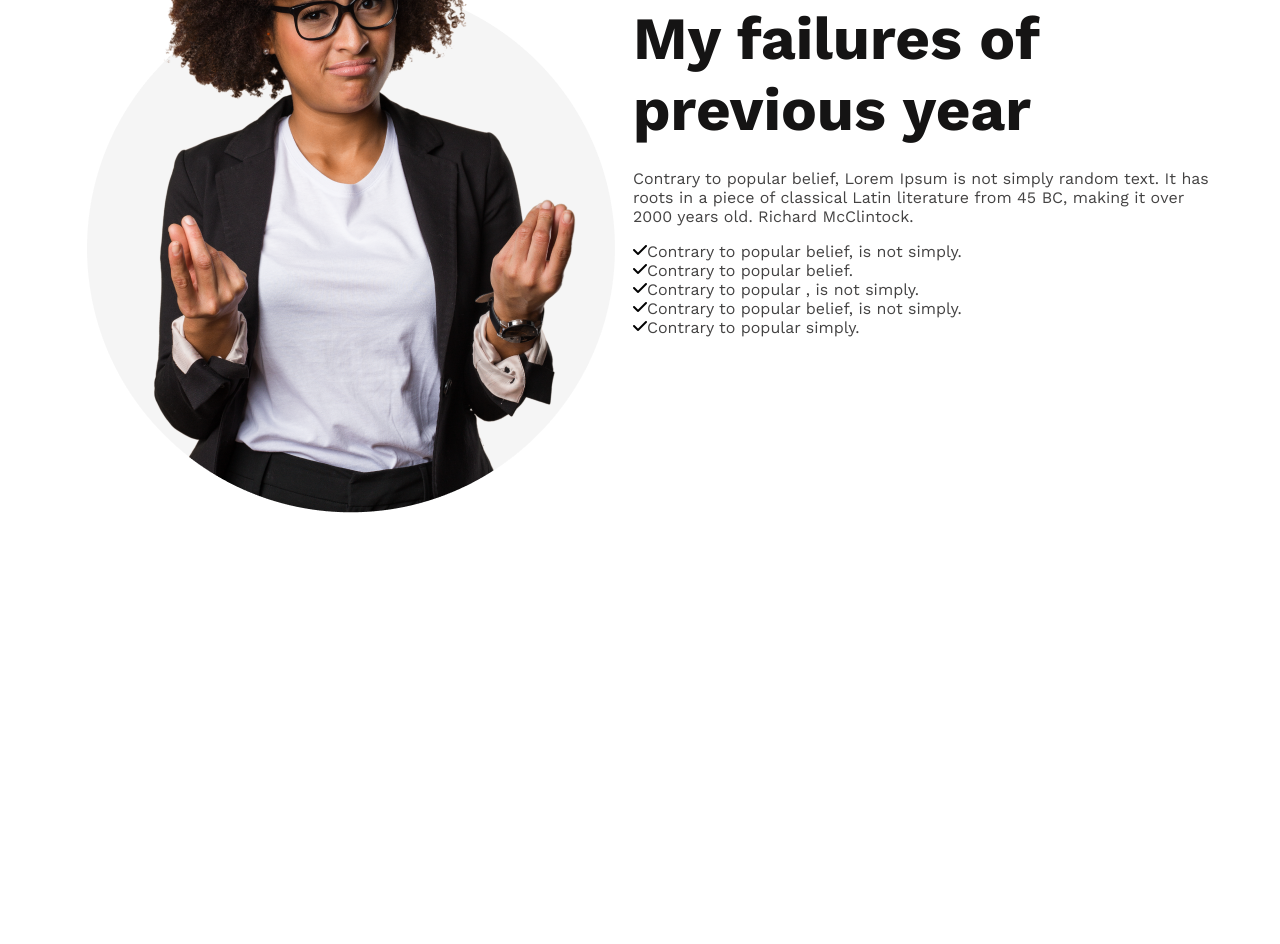
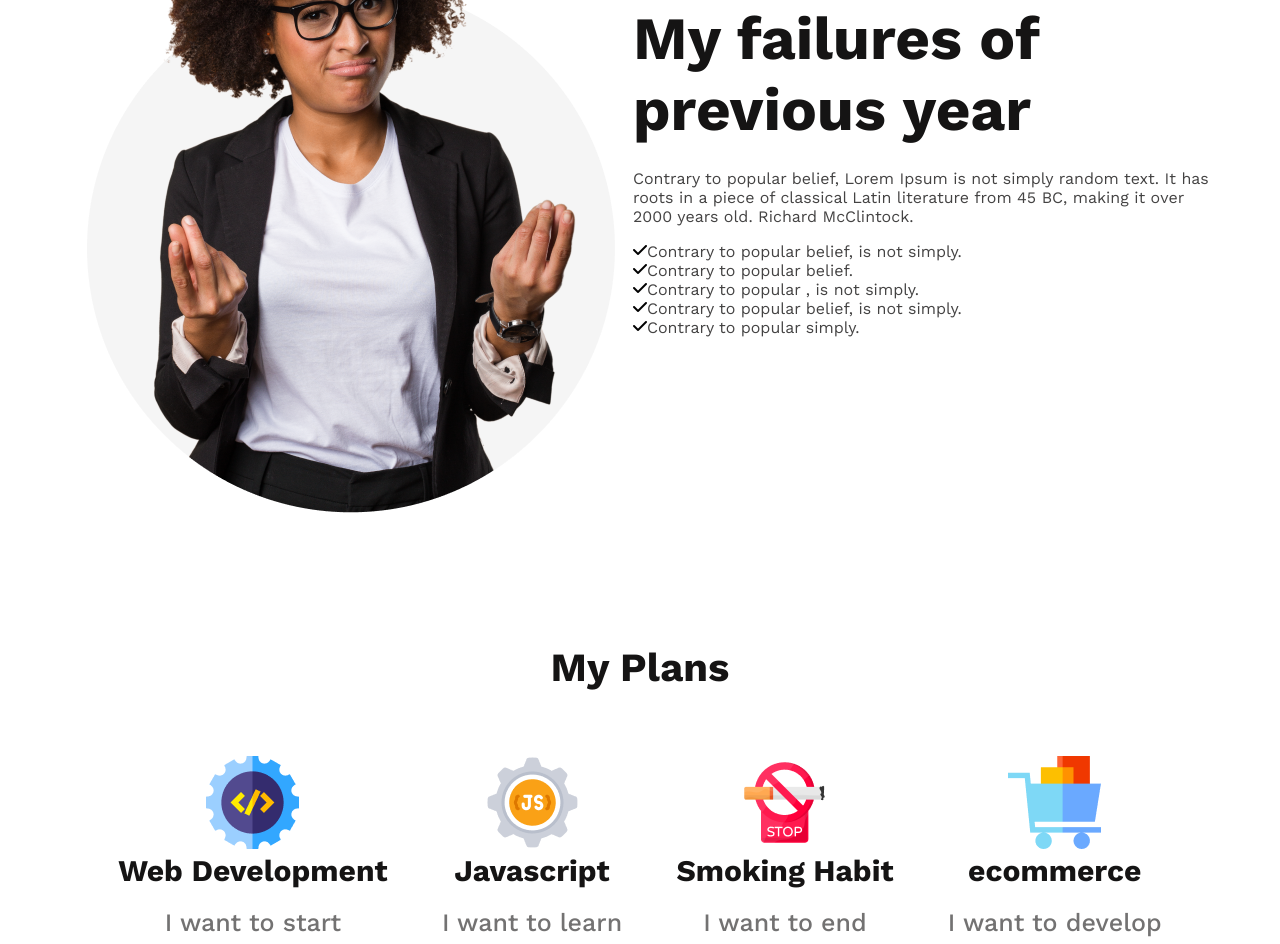
Before and after one commit to Rza-O/New-Year-New-Me-Template, a plain HTML site: page index.html in a window 1280 px wide. Shown: the part 1157-2101 px from the top of the page. Before the commit the page ends 1674 px from the top, so only its background shows below. Drawn offline with nearby package versions, Linux system fonts and the light colour scheme.

Commit message:
my plan section added

```diff
--- a/index.html
+++ b/index.html
@@ -21,6 +21,7 @@
 
     </header>
     <main>
+        <!--My failures of previous year section starts here -->
         <section class="my-failure-years-container">
             <div class="my-image">
                 <img src="./images/person.png" alt="">
@@ -48,9 +49,36 @@
                     <i class="fa-solid fa-check"></i>
                     <p>Contrary to popular simply.</p>
                 </span>
-
             </div>
         </section>
+        <!--My failures of previous year section end here -->
+        <!-- my plan section starts here -->
+         <section class="my-plan-container">
+            <h2>My Plans</h2>
+            <div class="my-plan-design-container">
+                <div class="my-plan-design">
+                    <img src="./images/icons/web.png" alt="">
+                    <h3>Web Development</h3>
+                    <p>I want to start</p>
+                </div>
+                <div class="my-plan-design">
+                    <img src="./images/icons/js.png" alt="">
+                    <h3>Javascript</h3>
+                    <p>I want to learn</p>
+                </div>
+                <div class="my-plan-design">
+                    <img src="./images/icons/smoke.png" alt="">
+                    <h3>Smoking Habit</h3>
+                    <p>I want to end</p>
+                </div>
+                <div class="my-plan-design">
+                    <img src="./images/icons/ecom.png" alt="">
+                    <h3>ecommerce</h3>
+                    <p>I want to develop</p>
+                </div>
+            </div>
+         </section>
+        <!-- my plan section ends here -->
     </main>
     <footer>
 
--- a/style.css
+++ b/style.css
@@ -70,6 +70,7 @@
     justify-content: space-evenly;
     align-items: center;
     margin-top: 140px;
+    margin-bottom: 130px;
 }
 .my-failure-text{
     width: 600px;
@@ -101,3 +102,39 @@
     font-size: 16px;
     font-weight: 400;
 }
+
+/* my plan styles */
+
+.my-plan-container{
+    width: 1141px;
+    height: 299.96px;
+    /* border: 2px solid red; */
+    width: 90%;
+    margin: 0 auto;
+}
+.my-plan-container > h2 {
+    color: rgb(21, 20, 20);
+    font-family: Work Sans;
+    font-size: 40px;
+    font-weight: 700;
+    text-align: center;
+}
+.my-plan-design-container{
+    margin-top: 65px;
+    display: flex;
+    justify-content: space-evenly;
+    text-align: center;
+}
+.my-plan-design > h3{
+    color: rgb(21, 20, 20);
+    font-family: Work Sans;
+    font-size: 30px;
+    font-weight: 700;
+}
+.my-plan-design > p{
+    color: rgb(115, 114, 114);
+    font-family: Work Sans;
+    font-size: 25px;
+    font-weight: 500;
+    margin-top: 20px;
+}
```
